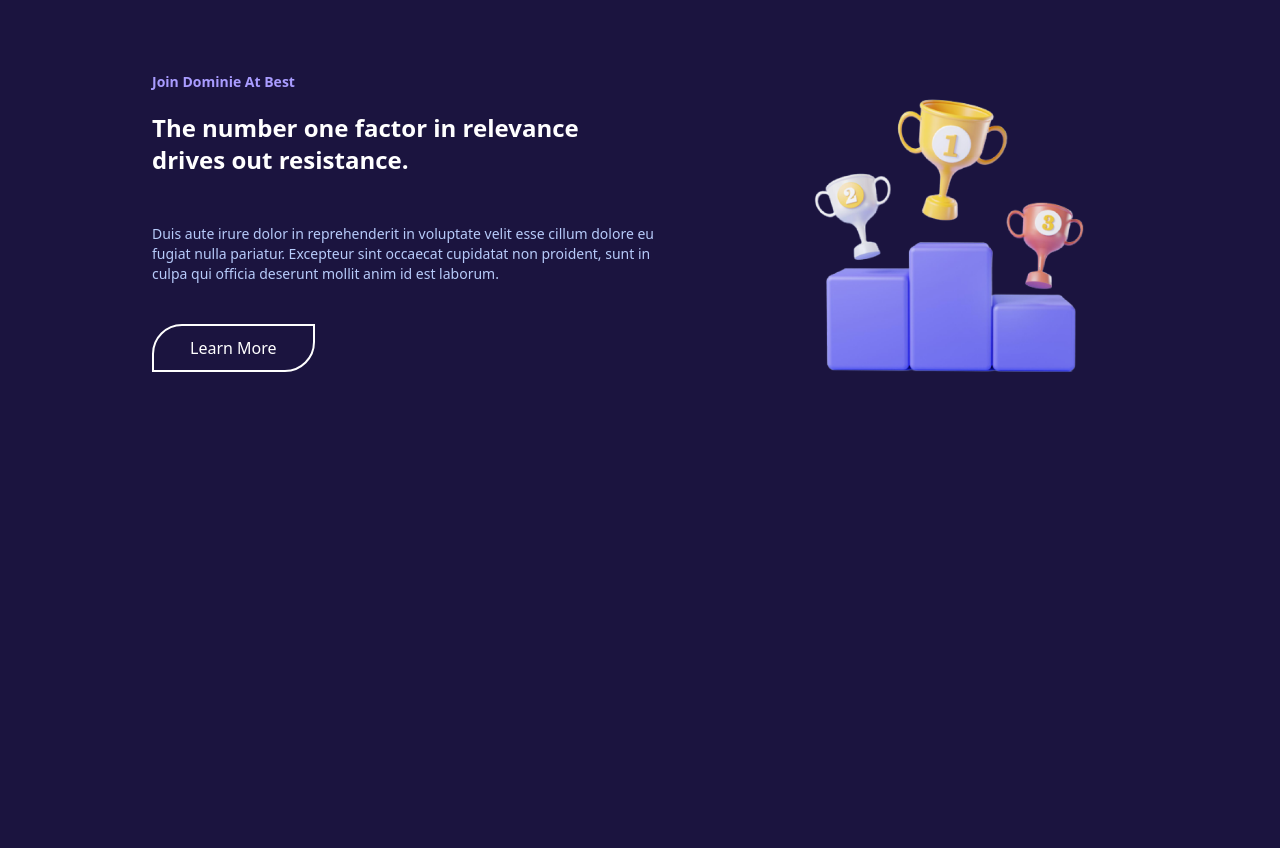
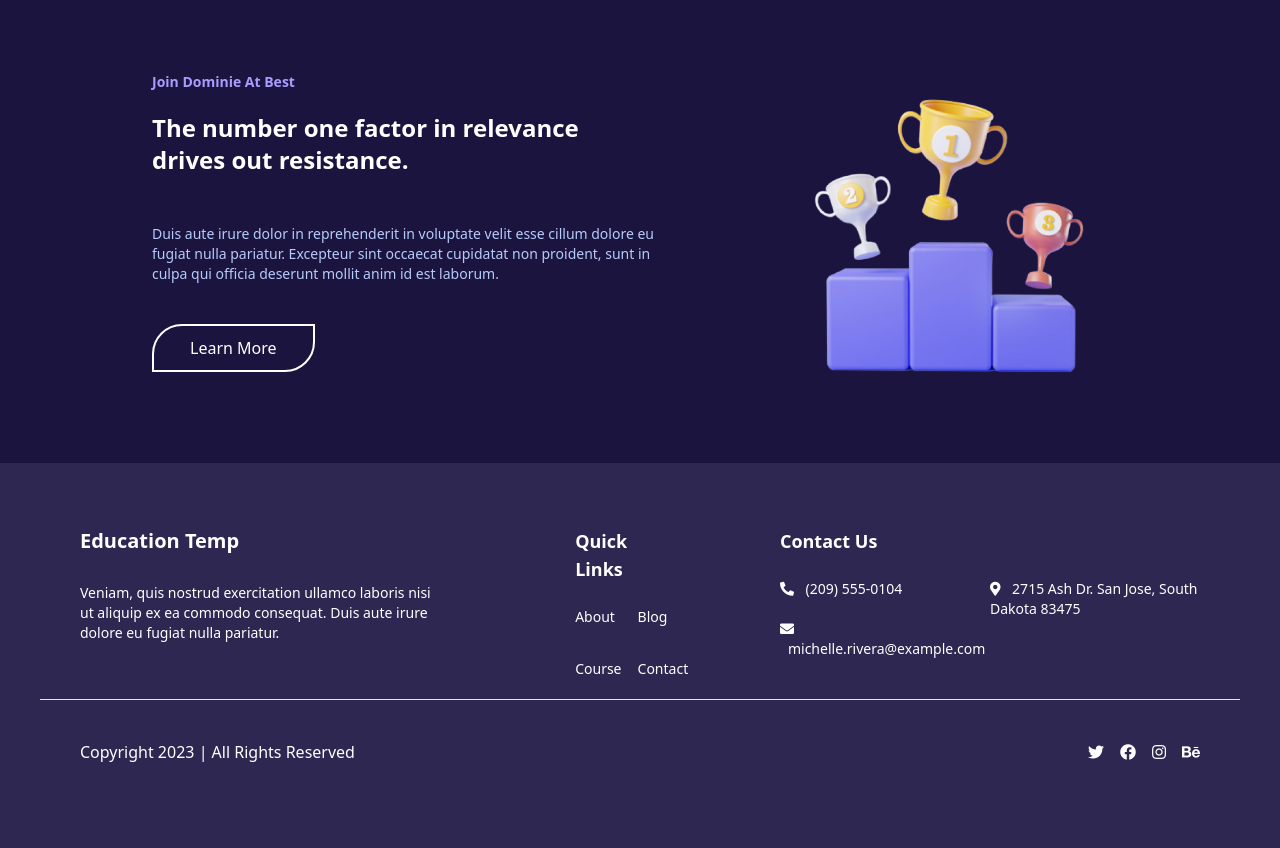
Before and after one commit to eman-2001-fep/tailwind_css, a website: page dist/index.html in a window 1280 px wide. Shown: the part 3798-4646 px from the top of the page. Before the commit the page ends 4261 px from the top, so only its background shows below. Drawn offline with Linux system fonts and the light colour scheme.

Commit message:
footer section

```diff
--- a/dist/index.html
+++ b/dist/index.html
@@ -5,6 +5,7 @@
   <meta charset="UTF-8">
   <meta name="viewport" content="width=device-width, initial-scale=1.0">
   <title>Document</title>
+  <link href="https://cdnjs.cloudflare.com/ajax/libs/font-awesome/5.15.4/css/all.min.css" rel="stylesheet">
   <link rel="stylesheet" href="style.css">
   <style>
     /* Custom CSS for glow effect */
@@ -330,6 +331,54 @@
           />
         </div>
       </section>
+      <footer class="bg-[#403A6580] px-10 py-16">
+        <div class=" flex flex-col md:flex-row justify-between gap-12 md:gap-28 mx-10 my-auto">
+          <div>
+            <h2 class="text-xl text-left"><span class="font-extrabold">Education </span><span class="font-semibold">Temp </span></h2>
+            <p class="text-sm font-thin my-7 text-left ">
+              Veniam, quis nostrud exercitation ullamco laboris nisi <br> ut aliquip ex ea commodo consequat. Duis aute irure dolore eu fugiat nulla pariatur.
+            </p>
+          </div>
+          <div class="footer-section quick-links">
+            <h3 class="text-lg font-bold text-left mb-6">Quick Links</h3>
+            <ul class="grid grid-cols-2 gap-8 text-sm">
+              <li><a href="#">About</a></li>
+              <li><a href="#">Blog</a></li>
+              <li><a href="#">Course</a></li>
+              <li><a href="#">Contact</a></li>
+            </ul>
+          </div>
+          <div>
+            <h3 class="text-lg font-bold text-left mb-6">Contact Us</h3>
+            <div class="grid grid-cols-2 text-sm">
+              <div>
+                <i class="fas fa-phone-alt "></i> <a class="ml-2" href="tel:+12095550104">(209) 555-0104</a>
+              </div>
+              <div class="contact-item">
+                <i class="fas fa-map-marker-alt"></i> <a class="ml-2"href="https://www.google.com/maps?q=2715+Ash+Dr,+San+Jose,+South+Dakota+83475" target="_blank">2715 Ash Dr. San Jose, South Dakota 83475</a>
+              </div>
+              <div class="contact-item">
+                <i class="fas fa-envelope"></i> <a class="ml-2" href="mailto:michelle.rivera@example.com">michelle.rivera@example.com</a>
+              </div>
+            </div>
+          </div>
+
+
+
+        </div>
+        <hr class="my-5">
+        <div class="flex justify-between px-10 py-5">
+
+          <p>Copyright 2023 | All Rights Reserved</p>
+          <div class="flex gap-4 ">
+            <a href="#"><i class="fab fa-twitter"></i></a>
+            <a href="#"><i class="fab fa-facebook"></i></a>
+            <a href="#"><i class="fab fa-instagram"></i></a>
+            <a href="#"><i class="fab fa-behance"></i></a>
+          </div>
+        </div>
+      </footer>
+
 
 
 
```
Also changed, not shown: dist/style.css.
